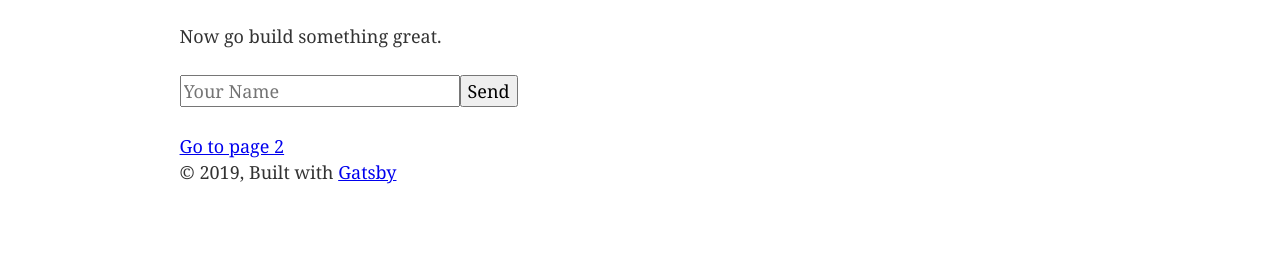
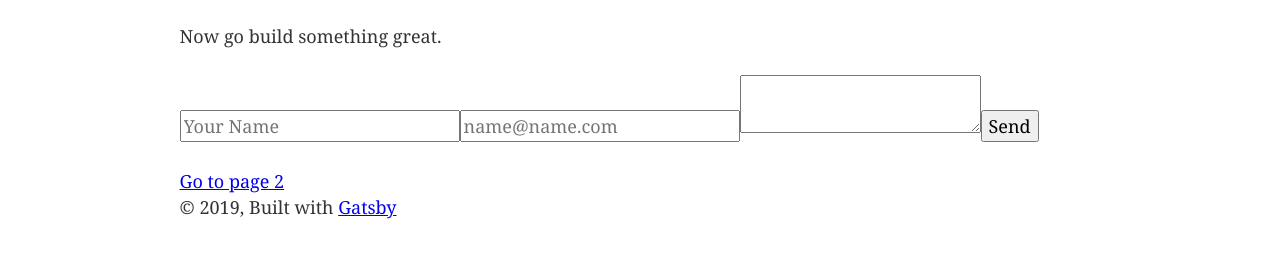
Before and after one commit to perkarlsson/atp-booking, a Gatsby site: page / in a window 1280 px wide. Shown: the part 223-480 px from the top of the page. Built offline with nearby package versions, Linux system fonts and the light colour scheme; Gatsby itself is replaced by a stand-in of ours.

Commit message:
added email, contact form

```diff
--- a/src/pages/index.js
+++ b/src/pages/index.js
@@ -20,6 +20,8 @@ const IndexPage = () => (
       <input type="hidden" name="bot-field"/>
       <input type="hidden" name="form-name" value="contact"/>
       <input name="name" placeholder="Your Name" type="text"/>
+      <input name="email" placeholder="name@name.com" type="email"/>
+      <textarea name="message" id=""></textarea>
       <button>Send</button>
     </form>
     <Link to="/page-2/">Go to page 2</Link>
```
